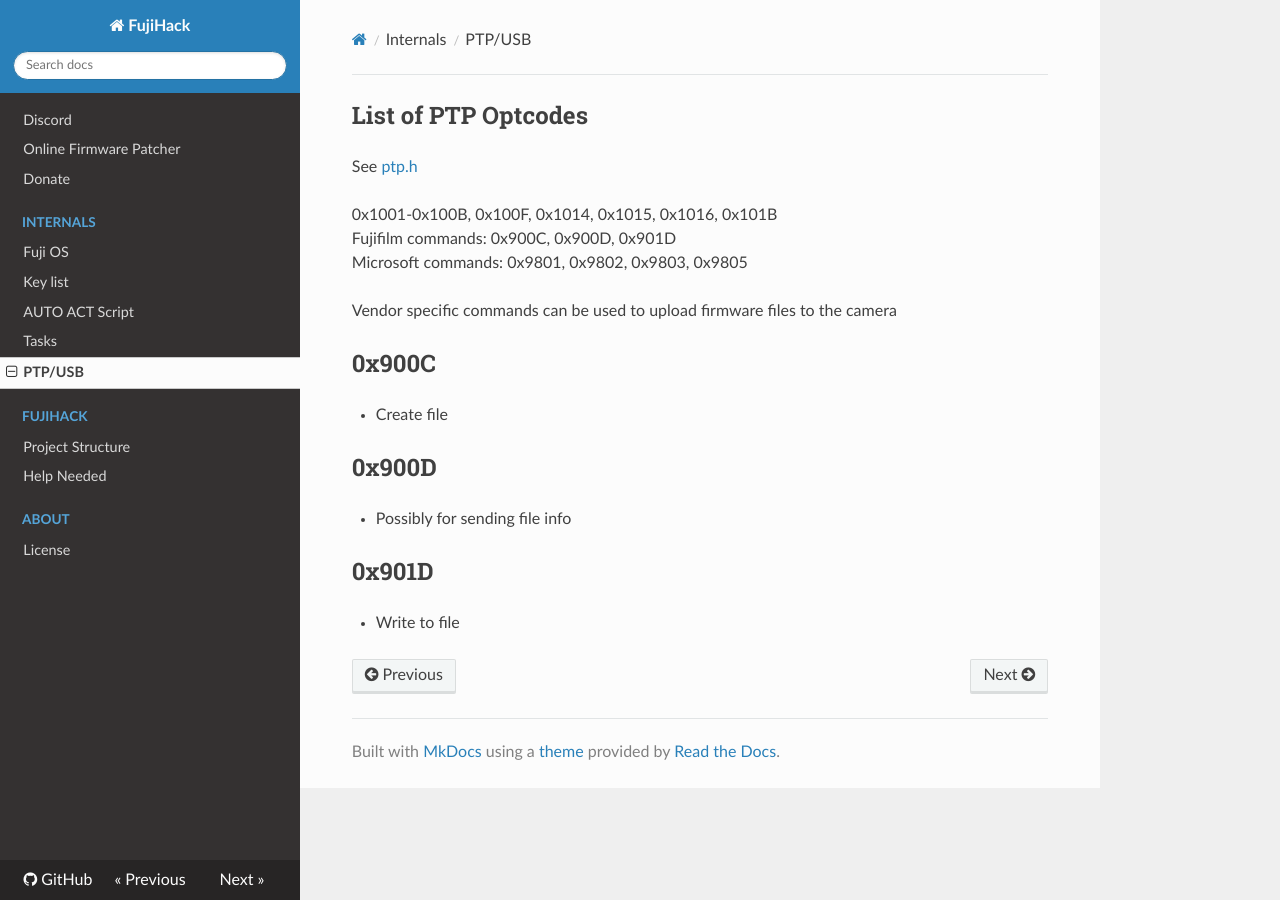
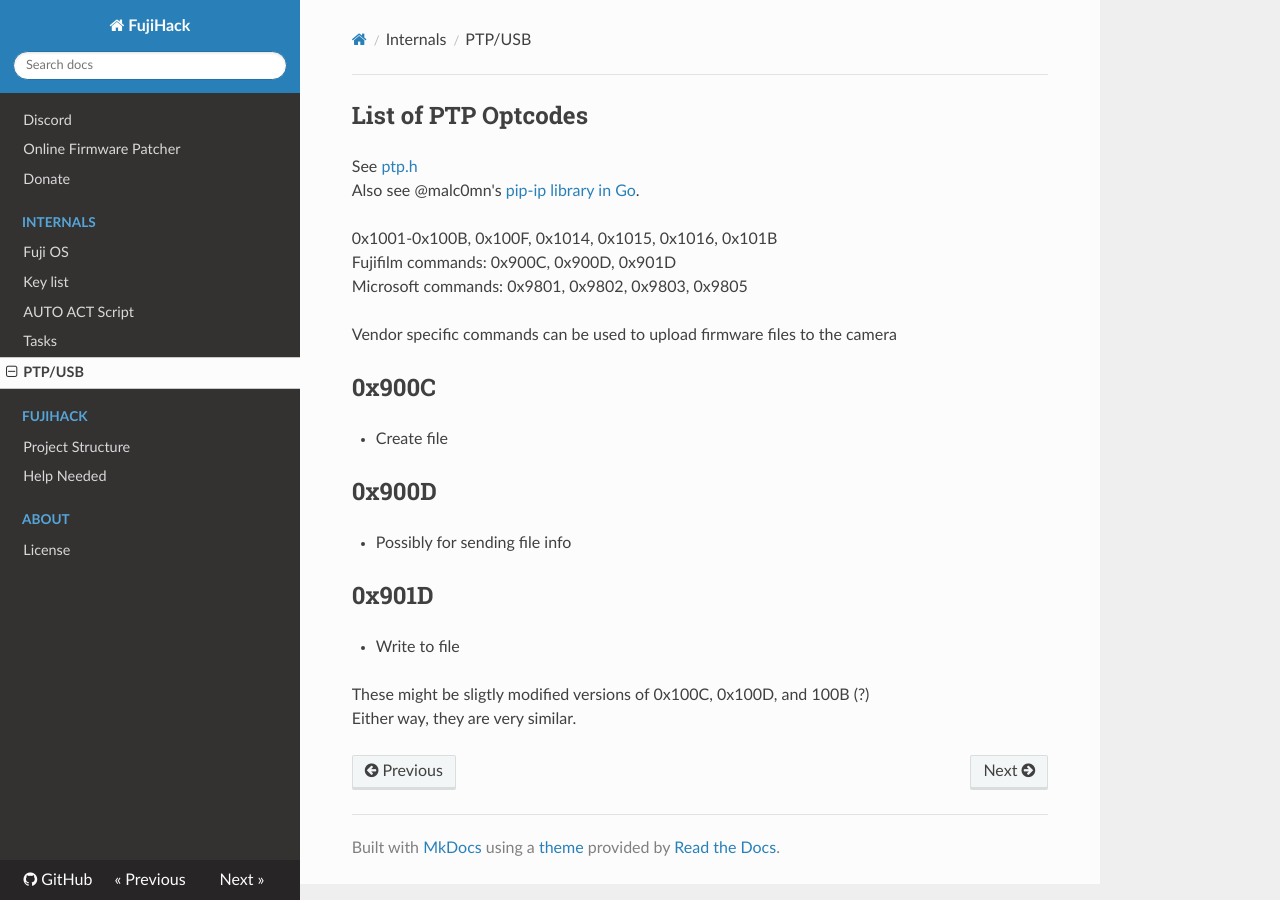
Before and after one commit to fujihack/wiki, an MkDocs documentation site: the page built from docs/ptp.md, in a window 1280 px wide. Built offline with MkDocs 1.6.1, drawn with Linux system fonts in a browser that asks for light colours; nearby versions of some CDN libraries.

Commit message:
Update ptp.md

```diff
--- a/docs/ptp.md
+++ b/docs/ptp.md
@@ -1,5 +1,6 @@
 ## List of PTP Optcodes
 See [ptp.h](https://raw.githubusercontent.com/petabyt/sequoia-ptpy/master/ptp.h)
+Also see  @malc0mn's [pip-ip library in Go](https://github.com/malc0mn/ptp-ip).
 
 0x1001-0x100B, 0x100F, 0x1014, 0x1015, 0x1016, 0x101B
 Fujifilm commands: 0x900C, 0x900D, 0x901D
@@ -13,3 +14,6 @@ Vendor specific commands can be used to upload firmware files to the camera
 - Possibly for sending file info
 ## 0x901D
 - Write to file
+
+These might be sligtly modified versions of 0x100C, 0x100D, and 100B (?)
+Either way, they are very similar.
```
